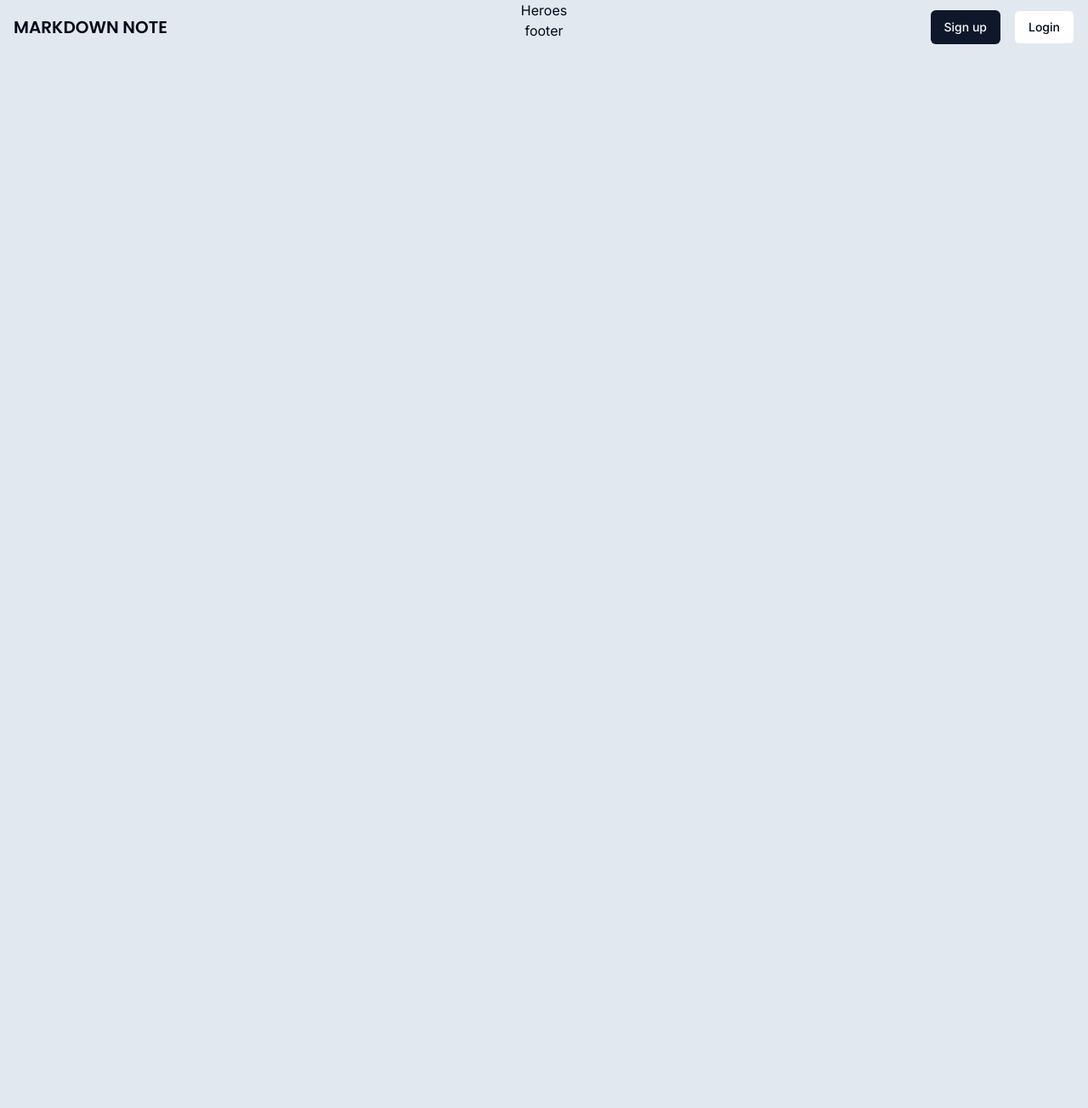
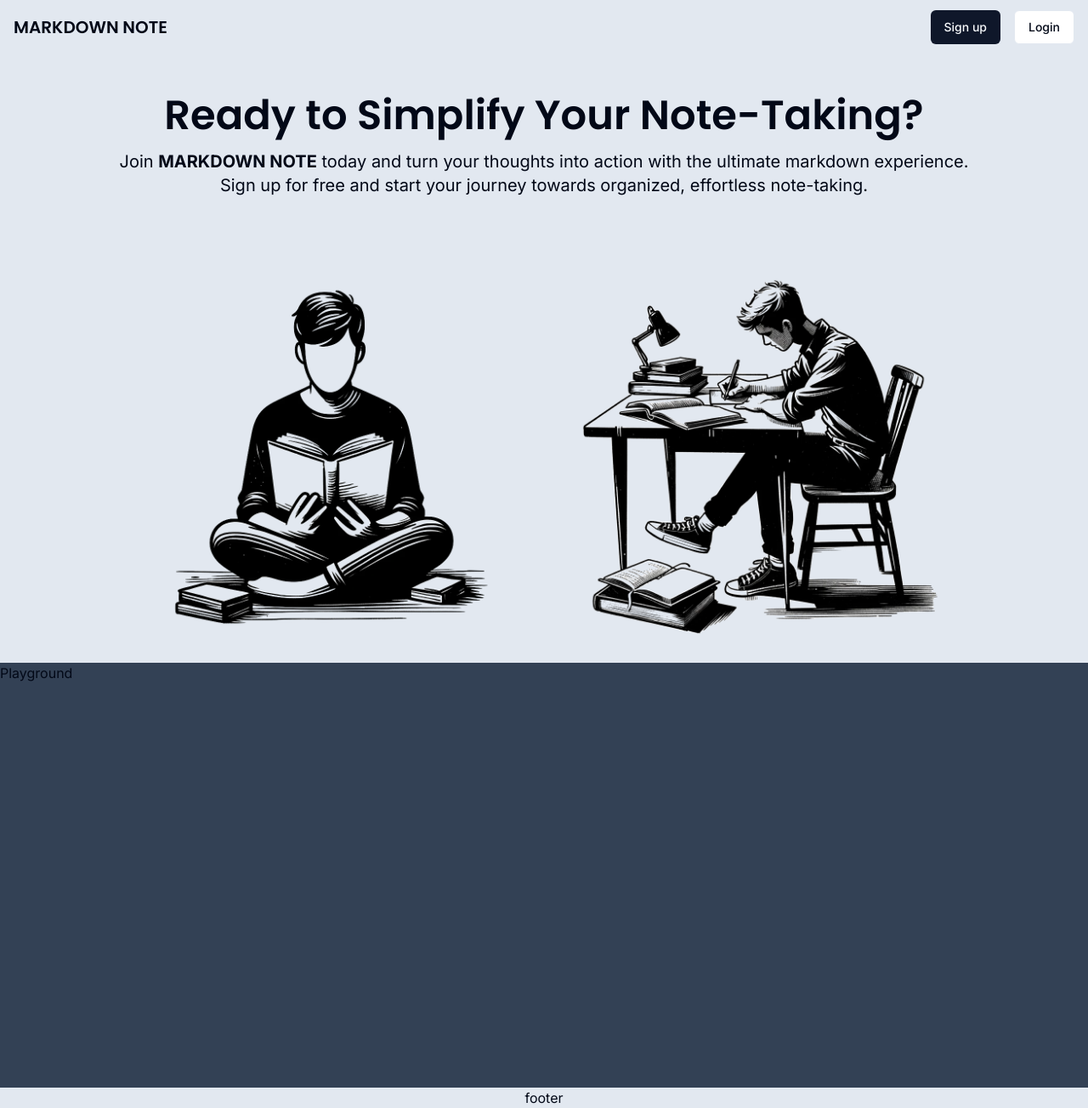
Before and after one commit to chiahsiu0801/markdown-note, a Next.js app: page / in a window 1280 px wide. Shown: the whole page at 85% size. Before the commit the page ends 800 px from the top, so only its background shows below. Built offline with nearby package versions, Linux system fonts and the light colour scheme.

Commit message:
Add two image as heroes of landing page
- Add note-taking.png to heroes.tsx
- Add reading.png to heroes.tsx
- Create a playground component
- Add playground component to landing page

```diff
--- a/app/(landing)/_components/heading.tsx
+++ b/app/(landing)/_components/heading.tsx
@@ -1,4 +1,3 @@
-import Image from "next/image";
 import { Poppins } from "next/font/google";
 import { cn } from "@/lib/utils";
 
--- a/app/(landing)/_components/heroes.tsx
+++ b/app/(landing)/_components/heroes.tsx
@@ -1,6 +1,25 @@
+import Image from "next/image";
+import { cn } from "@/lib/utils";
+import { Poppins } from "next/font/google";
+
+const font = Poppins({
+  subsets: ["latin"],
+  weight: ["400", "600"]
+});
+
 const Heroes = () => {
   return (
-    <h2>Heroes</h2>
+    <div className="flex flex-col items-center mt-20">
+      <div className="text-center py-8">
+        <h1 className={cn("font-semibold text-5xl", font.className)}>Ready to Simplify Your Note-Taking?</h1>
+        <p className="text-xl my-4">Join <b>MARKDOWN NOTE</b> today and turn your thoughts into action with the ultimate markdown experience.
+          <br />Sign up for free and start your journey towards organized, effortless note-taking.</p>
+      </div>
+      <div className="flex items-center">
+        <Image src="/reading.png" alt="reading" width={500} height={500} className="object-contain" />
+        <Image src="/note-taking.png" alt="note-taking" width={500} height={500} className="object-contain" />
+      </div>
+    </div>
    );
 }
 
--- /dev/null
+++ b/app/(landing)/_components/playground.tsx
@@ -0,0 +1,9 @@
+const Playground = () => {
+  return (
+    <div className="w-full h-[500px] bg-slate-700">
+      Playground
+    </div>
+   );
+}
+
+export default Playground;
--- a/app/(landing)/page.tsx
+++ b/app/(landing)/page.tsx
@@ -1,6 +1,7 @@
 import Heading from "./_components/heading";
 import Heroes from "./_components/heroes";
 import Footer from "./_components/footer";
+import Playground from "./_components/playground";
 
 
 const LandingPage = () => {
@@ -8,6 +9,7 @@ const LandingPage = () => {
     <div className="min-h-screen flex flex-col items-center">
       <Heading />
       <Heroes />
+      <Playground />
       <Footer />
     </div>
    );
```
Also changed, not shown: public/note-taking.png (added), public/reading.png (added).
